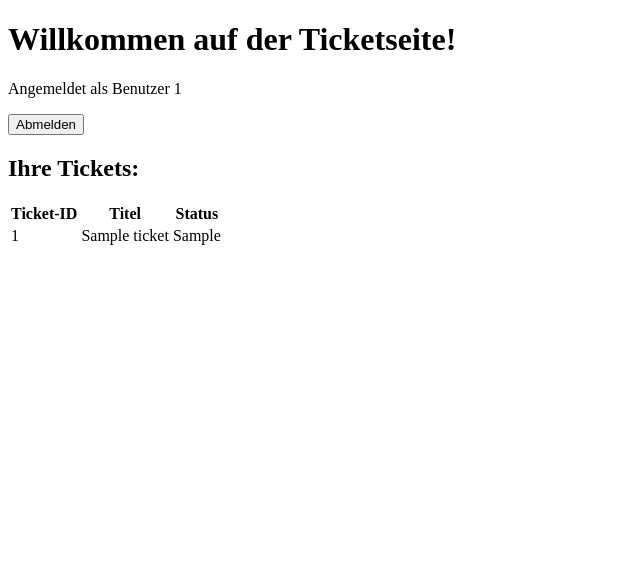
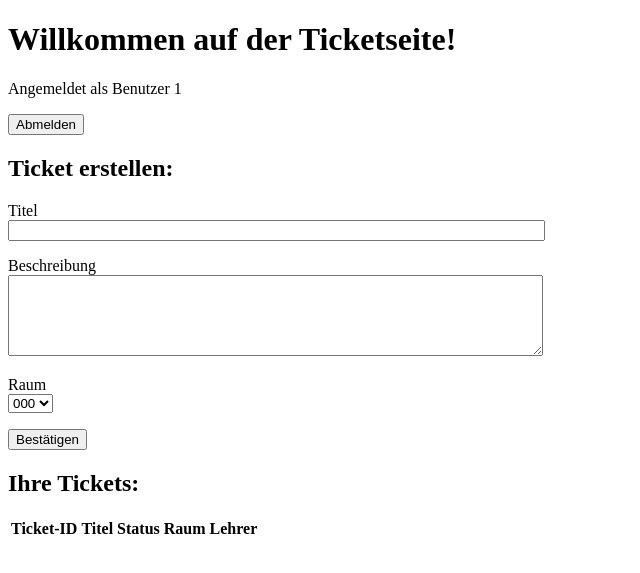
Before and after one commit to grid-software/ProjektarbeitMaserIvan, a Flask app: page / in a window 1280 px wide. Shown: the top 573 px of the page, without its empty margins (0-640 px from the left). Run offline with Flask 3, Linux system fonts and the light colour scheme; the visitor is signed in with stand-in values (Sample User, id 1); tables that the repository leaves empty or names only in its code hold one stand-in row (values such as "Sample post"); lists and menus that the app fills with data are empty.

Commit message:
Ticketseite anpassung

```diff
--- a/app.py
+++ b/app.py
@@ -1,8 +1,9 @@
 from flask import Flask, render_template, flash, redirect, url_for, request, jsonify, session
-from forms import RegistrationForm, LoginForm
+from forms import RegistrationForm, LoginForm, TicketForm
 from config import Config
 from werkzeug.security import generate_password_hash, check_password_hash
 import mysql.connector
+from wtforms import fields
 
 app = Flask(__name__)
 app.config.from_object(Config)
@@ -19,23 +20,56 @@ def get_db_connection():
     return mydb
 
 @app.route('/', methods=['GET','POST'])
-def Ticketsystem():
+@app.route('/')
+def index():
     if 'user_id' in session:
+        # Benutzer ist angemeldet
         user_id = session['user_id']
         mydb = get_db_connection()
         cursor = mydb.cursor()
 
-        # Hier musst du die Abfrage an deine Tabellenstruktur anpassen
-        cursor.execute("SELECT t.id, t.title, s.beschreibung as status FROM ticket t JOIN `user` u ON t.user_id = u.id JOIN status s ON t.status_id = s.id WHERE u.id = %s", (user_id,))
+        # Abrufen der Tickets für den angemeldeten Benutzer
+        cursor.execute("""
+            SELECT t.id, t.title, s.beschreibung as status, r.raum_code, u.vorname, u.nachname
+            FROM ticket t
+            JOIN `user` u ON t.user_id = u.id
+            JOIN status s ON t.status_id = s.id
+            JOIN raum r ON t.raum_id = r.id
+            WHERE t.user_id = %s
+        """, (user_id,))
+        tickets = cursor.fetchall()
         tickets = cursor.fetchall()
 
-        cursor.close()
-        mydb.close()
+        # Überprüfen, ob der Benutzer eine Lehrkraft ist
+        cursor.execute("SELECT rollen_id FROM `user` WHERE id = %s", (user_id,))
+        rolle = cursor.fetchone()[0]
 
-        return render_template('ticketseite.html', user_id=user_id, tickets=tickets)
-
+        if rolle == 1:  # 1 entspricht der Rolle "Lehrkraft"
+            form = TicketForm()
+            if form.validate_on_submit():
+                try:
+                    # Ticketdaten in die Datenbank einfügen
+                    sql = "INSERT INTO ticket (user_id, raum_id, title, beschreibung, status_id, erstellungsdatum) VALUES (%s, %s, %s, %s, %s, CURDATE())"
+                    val = (user_id, form.raum.data, form.titel.data, form.beschreibung.data, 1)  # 1 entspricht dem Status "offen"
+                    cursor.execute(sql, val)
+                    mydb.commit()
+                    flash('Ticket erfolgreich erstellt!')
+                    return redirect(url_for('index'))
+                except mysql.connector.Error as err:
+                    print(f"Fehler beim Einfügen des Tickets: {err}")
+                    flash('Fehler beim Erstellen des Tickets.')
+                finally:
+                    if mydb.is_connected():
+                        cursor.close()
+                        mydb.close()
+            return render_template('ticketseite.html', user_id=user_id, tickets=tickets, form=form,rolle=rolle)
+        else:
+            cursor.close()
+            mydb.close()
+            return render_template('ticketseite.html', user_id=user_id, tickets=tickets)
     else:
-        return render_template((url_for('login')))
+        # Benutzer ist nicht angemeldet
+        return redirect(url_for('login'))
 
 
 @app.route('/register', methods=['GET', 'POST'])
@@ -128,16 +162,7 @@ def login():
                 mydb.close()
     return render_template('login.html', title='Anmelden', form=form, error=error)
 
-@app.route('/index')
-def index():
-    if 'user_id' in session:
-        # Benutzer ist angemeldet
-        user_id = session['user_id']
-        # ... hier kannst du die Benutzerdaten laden und im Template verwenden ...
-        return render_template('ticketseite.html', user_id=user_id)
-    else:
-        # Benutzer ist nicht angemeldet
-        return redirect(url_for('login'))
+
 
 @app.route('/logout')
 def logout():
--- a/forms.py
+++ b/forms.py
@@ -1,6 +1,9 @@
 from flask_wtf import FlaskForm
-from wtforms import StringField, PasswordField, SubmitField, SelectField, IntegerField, SelectMultipleField
+from wtforms import StringField, PasswordField, SubmitField, SelectField, IntegerField, SelectMultipleField, fields
+from config import Config
+from werkzeug.security import generate_password_hash, check_password_hash
 from wtforms.validators import DataRequired, Email, EqualTo
+import mysql.connector
 
 class RegistrationForm(FlaskForm):
     vorname = StringField('Vorname', validators=[DataRequired()])
@@ -21,18 +24,22 @@ class LoginForm(FlaskForm):
     kennwort = PasswordField('Kennwort', validators=[DataRequired()])
     submit = SubmitField('Anmelden')
 
-def __init__(self, *args, **kwargs):
-        super(RegistrationForm, self).__init__(*args, **kwargs)
-        mydb = get_db_connection()  # Datenbankverbindung holen
+class TicketForm(FlaskForm):
+    titel = StringField('Titel', validators=[DataRequired()])
+    beschreibung = fields.TextAreaField('Beschreibung', validators=[DataRequired()])
+    raum = SelectField('Raum', choices=[], validators=[DataRequired()])
+
+    def __init__(self, *args, **kwargs):
+        super(TicketForm, self).__init__(*args, **kwargs)
+        mydb = mysql.connector.connect(
+            host="127.0.0.1",
+            user="root",
+            password="",
+            database="ticketsystem"
+        )
         cursor = mydb.cursor()
-
-        # Raumauswahl nur anzeigen, wenn die Rolle "Raumbetreuer" ist
-        if self.rolle.data == 'Raumbetreuer':
-            print("test test123")
-            # Nur freie Räume laden
-            cursor.execute("SELECT id, raum_code FROM raum WHERE raumbetreuuer IS NULL")
-            räume = cursor.fetchall()
-            self.räume.choices = [(raum[0], raum[1]) for raum in räume]  # choices für SelectMultipleField setzen
-
+        cursor.execute("SELECT id, raum_code FROM raum")  # Abfrage für die Raumauswahl
+        räume = cursor.fetchall()
+        self.raum.choices = [(raum[0], raum[1]) for raum in räume]
         cursor.close()
         mydb.close()
--- a/templates/ticketseite.html
+++ b/templates/ticketseite.html
@@ -10,6 +10,26 @@
     <p>Angemeldet als Benutzer {{ user_id }}</p>
     <a href="{{ url_for('logout') }}"><button>Abmelden</button></a>
 
+    {% if rolle == 1 %}
+      <h2>Ticket erstellen:</h2>
+      <form method="POST">
+        {{ form.hidden_tag() }}
+        <p>
+          {{ form.titel.label }}<br>
+          {{ form.titel(size=64) }}
+        </p>
+        <p>
+          {{ form.beschreibung.label }}<br>
+          {{ form.beschreibung(rows=5, cols=64) }}
+        </p>
+        <p>
+          {{ form.raum.label }}<br>
+          {{ form.raum }}
+        </p>
+        <p><input type="submit" value="Bestätigen"></p>
+      </form>
+    {% endif %}
+
     <h2>Ihre Tickets:</h2>
 <table>
   <thead>
@@ -17,6 +37,8 @@
       <th>Ticket-ID</th>
       <th>Titel</th>
       <th>Status</th>
+      <th>Raum</th>
+      <th>Lehrer</th>
     </tr>
   </thead>
   <tbody>
@@ -25,6 +47,8 @@
         <td>{{ ticket[0] }}</td>
         <td>{{ ticket[1] }}</td>
         <td>{{ ticket[2] }}</td>
+        <td>{{ ticket[3] }}</td>
+        <td>{{ ticket[4] }} {{ ticket[5] }}</td>
       </tr>
     {% endfor %}
   </tbody>
```
Lines whose indentation alone changed are shown as unchanged.
